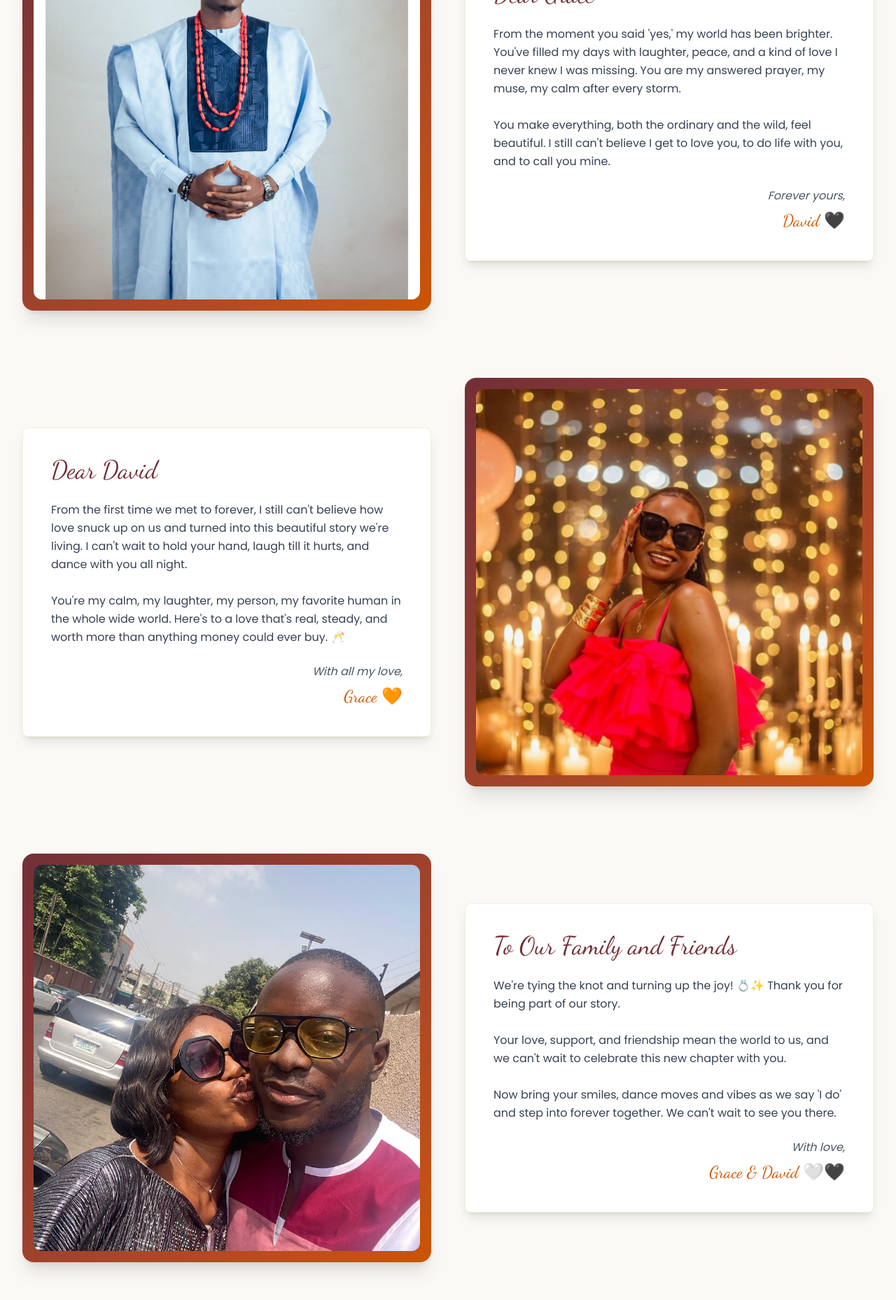
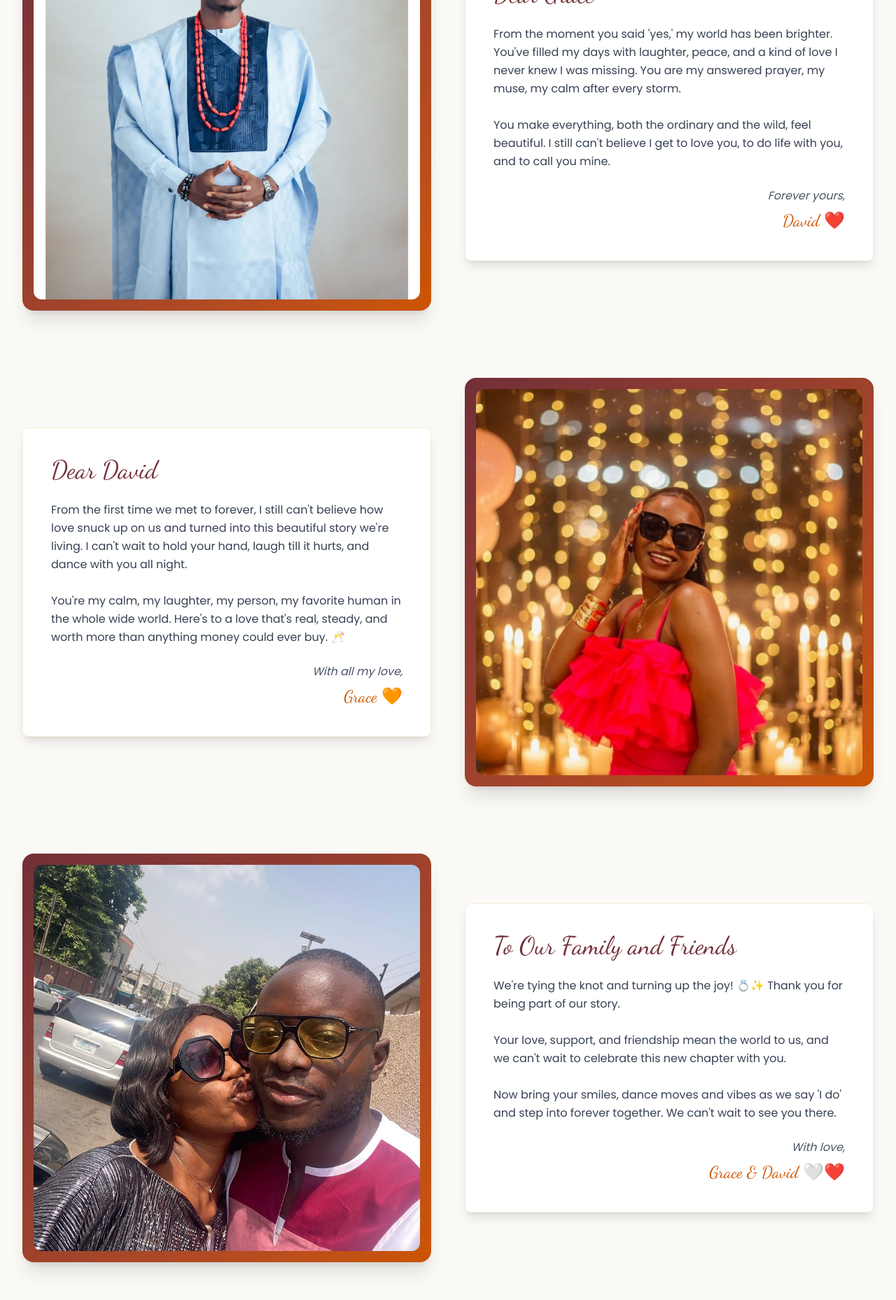
Before and after one commit to efodthe2nd/gender-reveal, a Next.js app: page / in a window 1280 px wide. Shown: the part 1164-3022 px from the top of the page at 70% size. Built offline with nearby package versions, Linux system fonts and the light colour scheme.

Commit message:
add video to hero

```diff
--- a/src/components/Hero.tsx
+++ b/src/components/Hero.tsx
@@ -8,6 +8,7 @@ const slides = [
     id: 1,
     gradient: "gradient-hero-1",
     subtitle: "Photo Coming Soon",
+    video: "/hero-bg-video.mp4",
   },
   {
     id: 2,
@@ -52,8 +53,20 @@ export default function Hero() {
           key={slide.id}
           className={`absolute inset-0 transition-opacity duration-500 ${
             index === currentSlide ? "opacity-100" : "opacity-0"
-          } ${slide.gradient}`}
+          } ${!slide.video ? slide.gradient : ""}`}
         >
+          {/* Video Background */}
+          {slide.video && (
+            <video
+              autoPlay
+              muted
+              loop
+              playsInline
+              className="absolute inset-0 w-full h-full object-cover"
+            >
+              <source src={slide.video} type="video/mp4" />
+            </video>
+          )}
           {/* Overlay */}
           <div className="absolute inset-0 bg-black/40" />
         </div>
--- a/src/components/OurStory.tsx
+++ b/src/components/OurStory.tsx
@@ -21,7 +21,7 @@ const storyCards: StoryCard[] = [
 
 You make everything, both the ordinary and the wild, feel beautiful. I still can't believe I get to love you, to do life with you, and to call you mine.`,
     signOff: "Forever yours,",
-    signature: "David 🖤",
+    signature: "David ❤️",
     imagePosition: "left",
     image: "/david_personal.jpg",
   },
@@ -45,7 +45,7 @@ Your love, support, and friendship mean the world to us, and we can't wait to ce
 
 Now bring your smiles, dance moves and vibes as we say 'I do' and step into forever together. We can't wait to see you there.`,
     signOff: "With love,",
-    signature: "Grace & David 🤍🖤",
+    signature: "Grace & David 🤍❤️",
     imagePosition: "left",
     image: "/we.jpg",
   },
```
Also changed, not shown: 1 other file (tests, documents, lock files or other folders).
